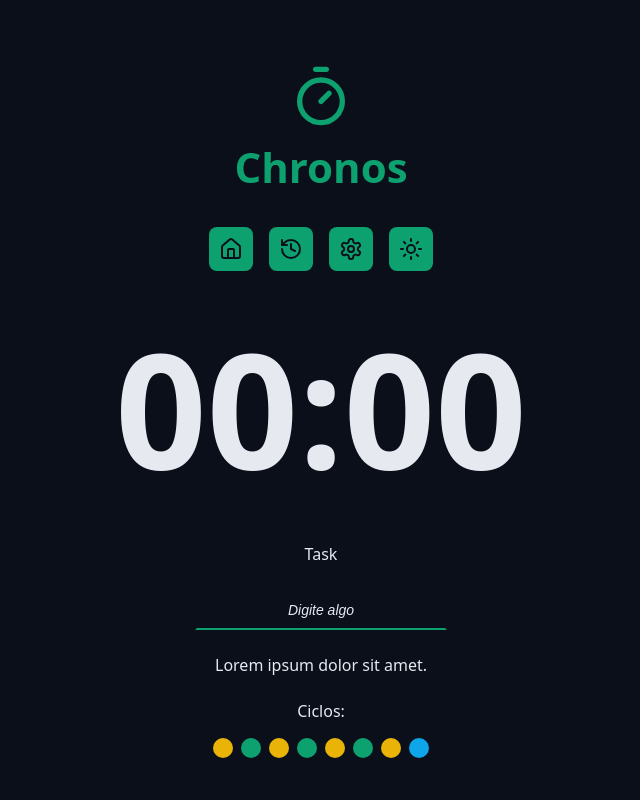
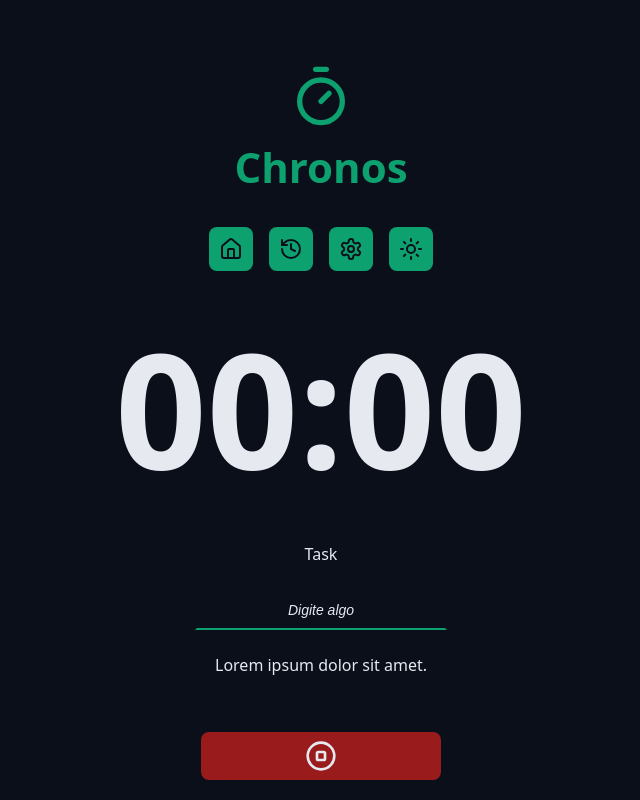
Before and after one commit to MateusGomesc/chronos-pomodoro, a React (Vite) app: page / in a window 1280 px wide. Shown: the top 800 px of the page, without its empty margins (319-959 px from the left). Built offline with nearby package versions, Linux system fonts and the light colour scheme.

Commit message:
feat: add cycles logic

```diff
--- a/src/components/Cycles/index.tsx
+++ b/src/components/Cycles/index.tsx
@@ -1,18 +1,34 @@
+import { useTaskContext } from '../../contexts/TaskContext/useTaskContext'
+import { getNextCycle } from '../../utils/getNextCycle'
+import { getNextCycleType } from '../../utils/getNextCycleType'
 import styles from './styles.module.css'
 
 export function Cycles(){
+    const { state } = useTaskContext()
+
+    const cyclesStep = Array.from({ length: state.currentCycle })
+    const cycleDescriptionMap = {
+        workTime: 'foco',
+        shortBreakTime: 'descanso curto',
+        longBreakTime: 'descando longo'
+    }
+
     return(
         <div className={styles.cycles}>
             <span>Ciclos:</span>
             <div className={styles.cyclesDots}>
-                <span className={`${styles.cycleDot} ${styles.workTime}`}></span>
-                <span className={`${styles.cycleDot} ${styles.shortBreakTime}`}></span>
-                <span className={`${styles.cycleDot} ${styles.workTime}`}></span>
-                <span className={`${styles.cycleDot} ${styles.shortBreakTime}`}></span>
-                <span className={`${styles.cycleDot} ${styles.workTime}`}></span>
-                <span className={`${styles.cycleDot} ${styles.shortBreakTime}`}></span>
-                <span className={`${styles.cycleDot} ${styles.workTime}`}></span>
-                <span className={`${styles.cycleDot} ${styles.longBreakTime}`}></span>
+                {cyclesStep.map((_, index) => {
+                    const nextCycle = getNextCycle(index)
+                    const nextCycleType = getNextCycleType(nextCycle)
+                    return (
+                        <span
+                            key={`${nextCycleType}_${nextCycle}`}
+                            className={`${styles.cycleDot} ${styles[nextCycleType]}`}
+                            aria-label={`Indicador de ciclo de ${cycleDescriptionMap[nextCycleType]}`}
+                            title={`Indicador de ciclo de ${cycleDescriptionMap[nextCycleType]}`}
+                        ></span>
+                    )
+                })}
             </div>
         </div>
     )
--- a/src/components/MainForm/index.tsx
+++ b/src/components/MainForm/index.tsx
@@ -65,9 +65,11 @@ export function MainForm(){
                     Lorem ipsum dolor sit amet.
                 </p>
             </div>
-            <div className="formRow">
-                <Cycles/>
-            </div>
+            {state.currentCycle > 0 && (
+                <div className="formRow">
+                    <Cycles/>
+                </div>
+            )}
             <div className="formRow">
                 <DefaultButton icon={<StopCircleIcon/>} color='red' />
             </div>
```
